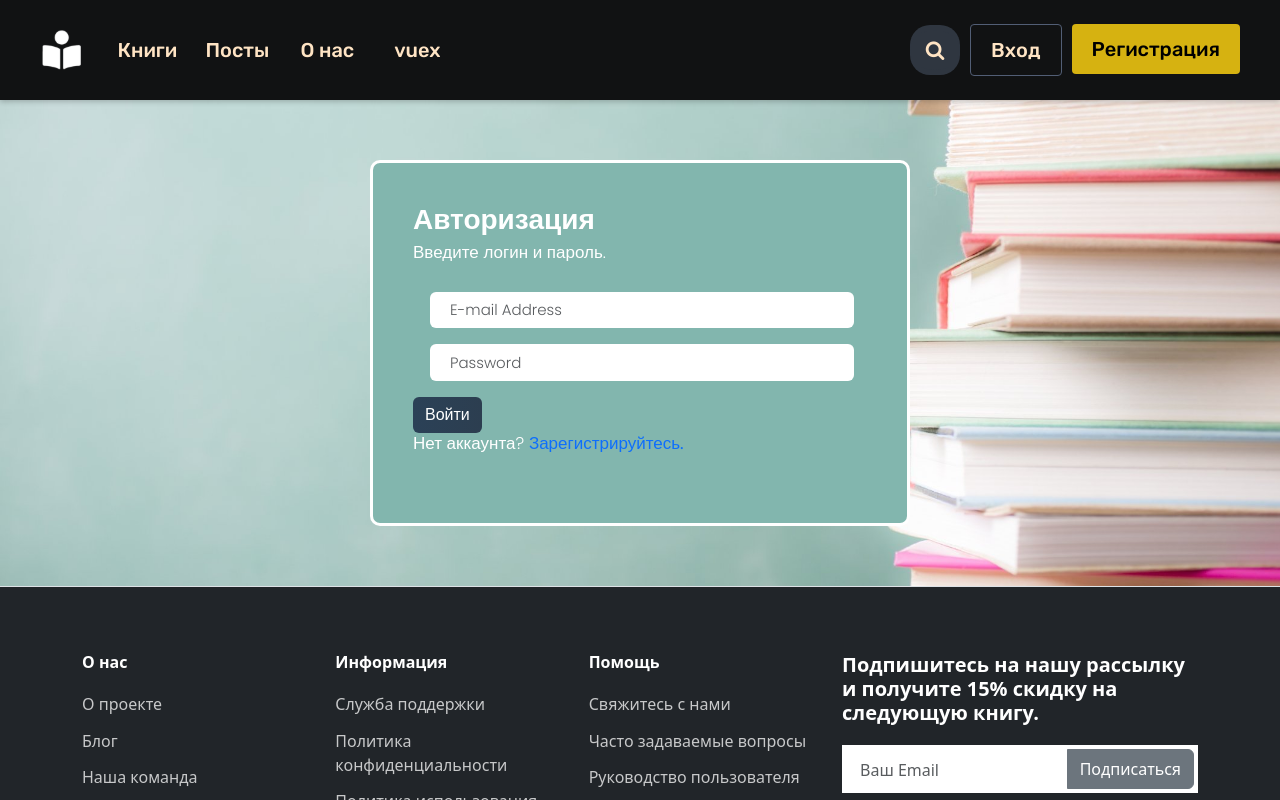
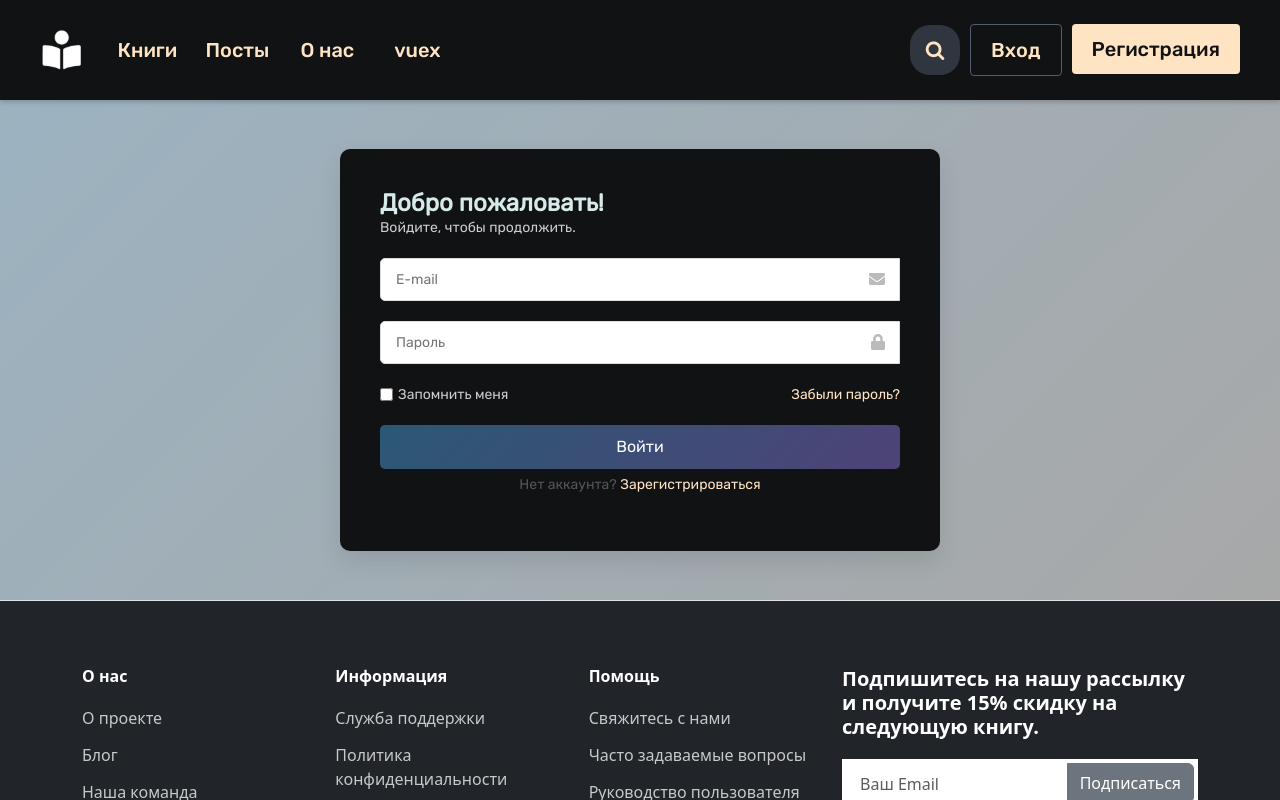
Before and after one commit to NeoSolution1998/Libraria, a Vue app: page /login in a window 1280 px wide. Shown: the top 800 px of the page. Built offline with nearby package versions, Linux system fonts and the light colour scheme.

Commit message:
изменены стили

```diff
--- a/src/assets/css/main.css
+++ b/src/assets/css/main.css
@@ -1,8 +1,13 @@
 :root {
     --dark: #111213;
     --dark-muted: #2f3640;
+    --dark-blue: #2C5572;
+    --blue-hover: #0a4c7c;
+    --green: #06696C;
     --light: #d7eaea;
-    --blue: #acdbdf;    /* Средний аквамариновый, подходит для кнопок или второстепенных акцентов */
+    --light-hover: #cccccc;
+    --blue: #32bbc7;    /* Средний аквамариновый, подходит для кнопок или второстепенных акцентов */
     --beige: #ffe047;     /* Теплый бежевый, может быть основным фоновым цветом */
     --bisque:  bisque;
+    --bisque-hover:  rgb(231, 218, 202);
   }
--- a/src/components/Auth/LoginVue.vue
+++ b/src/components/Auth/LoginVue.vue
@@ -1,50 +1,45 @@
 <template>
-  <div class="form-body">
-    <div class="row">
-      <div class="form-holder">
-        <div class="form-content">
-          <div class="form-items">
-            <h3>Авторизация</h3>
-            <p>Введите логин и пароль.</p>
-            <form class="requires-validation" @submit.prevent="loginUser" novalidate>
-              <div class="col-md-12">
-                <input
-                  class="form-control"
-                  v-model="userData.email"
-                  type="email"
-                  name="email"
-                  placeholder="E-mail Address"
-                  required
-                />
-                <div class="valid-feedback">Email field is valid!</div>
-                <div class="invalid-feedback">Email field cannot be blank!</div>
+  <div class="auth-container">
+    <div class="auth-card">
+      <div class="auth-header">
+        <h3>Добро пожаловать!</h3>
+        <p>Войдите, чтобы продолжить.</p>
+      </div>
+      <form @submit.prevent="loginUser">
+        <div class="input-group">
+          <input v-model="userData.email" class="auth-input" type="email" placeholder="E-mail" required />
+          <div class="input-icon">
+            <i class="fas fa-envelope"></i>
+          </div>
         </div>
 
-              <div class="col-md-12">
-                <input
-                  class="form-control"
-                  v-model="userData.password"
-                  type="password"
-                  name="password"
-                  placeholder="Password"
-                  required
-                />
+        <div class="input-group">
+          <input v-model="userData.password" class="auth-input" type="password" placeholder="Пароль" required />
+          <div class="input-icon">
+            <i class="fas fa-lock"></i>
+          </div>
         </div>
 
-              <div class="form-button mt-3">
-                <button id="submit" type="submit" class="btn btn-primary">Войти</button>
+        <div class="auth-options">
+          <div>
+            <input type="checkbox" id="rememberMe" v-model="rememberMe" />
+            <label for="rememberMe">Запомнить меня</label>
           </div>
+          <a href="#" class="forgot-password">Забыли пароль?</a>
+        </div>
+
+        <button type="submit" class="auth-button">Войти</button>
       </form>
+
+      <div class="auth-footer">
         <p>
-              Нет аккаунта?
-              <router-link to="/registration">Зарегистрируйтесь.</router-link>
+          Нет аккаунта? <a href="/registration">Зарегистрироваться</a>
         </p>
       </div>
     </div>
   </div>
-    </div>
-  </div>
 </template>
+
 <script>
 import axios from "axios";
 import Cookies from "js-cookie";
@@ -63,10 +58,12 @@ export default {
   methods: {
     async loginUser() {
       try {
-        const response = await axios.post("http://127.0.0.1:8000/api/v1/auth/login", {
+        const apiUrl = `${process.env.VUE_APP_API_URL}/api/v1/auth/login`;
+        const response = await axios.post(apiUrl, {
           email: this.userData.email,
           password: this.userData.password,
         });
+        console.log("API URL:", process.env.VUE_APP_API_URL);
 
         console.log("Авторизация успешна", response.data);
 
@@ -84,104 +81,120 @@ export default {
   },
 };
 </script>
+
 <style scoped>
-@import url("https://fonts.googleapis.com/css2?family=Poppins:wght@300;400;500;700;900&display=swap");
 
-*,
-body {
-  font-family: "Poppins", sans-serif;
-  font-weight: 400;
-  -webkit-font-smoothing: antialiased;
-  text-rendering: optimizeLegibility;
-  -moz-osx-font-smoothing: grayscale;
+.auth-container {
+  display: flex;
+  justify-content: center;
+  align-items: center;
+  height: 500px;
+  background: linear-gradient(135deg, #9cb2c0, #a8a8a8);
+  font-family: "Rubik-Regular";
+  padding: 10px;
 }
 
-.form-body {
-  background-image: url("/public/images/main/4.jpg"); /* Замените на путь к вашему изображению */
-  background-size: cover; /* Изображение будет масштабироваться, чтобы полностью покрывать элемент */
-  background-position: center; /* Центрируйте изображение */
-  background-repeat: no-repeat;
-  background-size: 100%; /* Избегайте повторения изображения */
+.auth-card {
+  background: var(--dark);
+  padding: 40px;
+  border-radius: 10px;
+  box-shadow: 0 10px 25px rgba(0, 0, 0, 0.1);
+  width: 100%;
+  max-width: 600px;
 }
-.form-holder {
+
+.auth-header h3 {
+  margin: 0;
+  font-size: 24px;
+  font-weight: 600;
+  color: var(--light);
+}
+
+.auth-header p {
+  font-size: 14px;
+  color: var(--light-hover);
+  margin-bottom: 20px;
+}
+
+.input-group {
+  position: relative;
+  margin-bottom: 20px;
+}
+
+.auth-input {
+  width: 100%;
+  padding: 10px 40px 10px 15px;
+  border: 1px solid #ddd;
+  border-radius: 5px;
+  font-size: 14px;
+  color: #333;
+}
+
+.input-icon {
+  position: absolute;
+  top: 50%;
+  right: 15px;
+  transform: translateY(-50%);
+  color: #bbb;
+}
+
+.auth-options {
   display: flex;
-  flex-direction: column;
+  justify-content: space-between;
+  align-items: center;
+  font-size: 14px;
+  color: var(--light-hover);
+  margin-bottom: 20px;
+}
+.auth-options div {
+  display: flex;
   justify-content: center;
   align-items: center;
-  text-align: center;
-  min-height: 100px;
 }
 
-.form-holder .form-content {
-  position: relative;
-  text-align: center;
-  display: -webkit-box;
-  display: -moz-box;
-  display: -ms-flexbox;
-  display: -webkit-flex;
-  display: flex;
-  -webkit-justify-content: center;
-  justify-content: center;
-  -webkit-align-items: center;
-  align-items: center;
-  padding: 60px;
+.auth-options div label{
+  margin: 0%;
+  padding-left: 5px;
+}
+.auth-options a {
+  color: var(--bisque);
+  text-decoration: none;
 }
 
-.form-content .form-items {
-  background-color: rgb(130, 182, 174);
-  border: 3px solid #fff;
-  padding: 40px;
-  display: inline-block;
-  width: 100%;
-  min-width: 540px;
-  -webkit-border-radius: 10px;
-  -moz-border-radius: 10px;
-  border-radius: 10px;
-  text-align: left;
-  -webkit-transition: all 0.4s ease;
-  transition: all 0.4s ease;
+.auth-options a:hover {
+  text-decoration: underline;
 }
 
-.form-content h3 {
+.auth-button {
+  width: 100%;
+  padding: 10px;
+  background: linear-gradient(135deg, #2b5876, #4e4376);
+  background: var();
   color: #fff;
-  text-align: left;
-  font-size: 28px;
-  font-weight: 600;
-  margin-bottom: 5px;
+  border: none;
+  border-radius: 5px;
+  font-size: 16px;
+  cursor: pointer;
+  transition: background 0.3s ease;
 }
 
-.form-content p {
-  color: #fff;
-  text-align: left;
-  font-size: 17px;
-  font-weight: 300;
-  line-height: 20px;
-  margin-bottom: 30px;
+.auth-button:hover {
+  background: linear-gradient(135deg, #4e4376, #2b5876);
 }
 
-.form-content input[type="text"],
-.form-content input[type="password"],
-.form-content input[type="email"],
-.form-content select {
-  width: 100%;
-  padding: 9px 20px;
-  text-align: left;
-  border: 0;
-  outline: 0;
-  border-radius: 6px;
-  background-color: #fff;
-  font-size: 15px;
-  font-weight: 300;
-  color: #8d8d8d;
-  -webkit-transition: all 0.3s ease;
-  transition: all 0.3s ease;
-  margin-top: 16px;
+.auth-footer {
+  text-align: center;
+  font-size: 14px;
+  color: #555;
+  margin-top: 5px;
 }
 
-.btn-primary {
-  background: linear-gradient(to left, #2c3e50, #2b4157);
-  outline: none;
-  border: 0px;
-  box-shadow: none;
+.auth-footer a {
+  color: var(--bisque);
+  text-decoration: none;
+}
+
+.auth-footer a:hover {
+  text-decoration: underline;
 }
 </style>
--- a/src/components/Auth/RegistrationVue.vue
+++ b/src/components/Auth/RegistrationVue.vue
@@ -1,72 +1,47 @@
 <template>
-  <div class="form-body">
-    <div class="row">
-      <div class="form-holder">
-        <div class="form-content">
-          <div class="form-items">
-            <h3>Регистрация</h3>
-            <p>Начинай читать сегодня.</p>
+  <div class="auth-body">
+    <div class="auth-container">
+      <div class="auth-content">
+        <div class="auth-card">
+          <h3 class="auth-title">Регистрация</h3>
+          <p class="auth-subtitle">Начинай читать сегодня.</p>
           <form @submit.prevent="registerUser">
-              <div class="col-md-12">
-                <input
-                  v-model="userData.name"
-                  class="form-control"
-                  type="text"
-                  name="name"
-                  placeholder="Введите полное имя"
-                  required
-                />
-                <div class="invalid-feedback">Поле является обязательным!</div>
+            <div class="auth-input-group" :class="{ 'has-error': errors.name }">
+              <input v-model="userData.name" class="auth-input" type="text" name="name"
+                placeholder="Введите полное имя" />
+              <div v-if="errors.name" class="auth-error">{{ errors.name }}</div>
             </div>
 
-              <div class="col-md-12">
-                <input
-                  v-model="userData.email"
-                  class="form-control"
-                  type="email"
-                  name="email"
-                  placeholder="E-mail Address"
-                  required
-                />
-                <div class="invalid-feedback">Email field cannot be blank!</div>
+            <div class="auth-input-group" :class="{ 'has-error': errors.email }">
+              <input v-model="userData.email" class="auth-input" type="email" name="email"
+                placeholder="E-mail Address" />
+              <div v-if="errors.email" class="auth-error">{{ errors.email }}</div>
             </div>
 
-              <div class="col-md-12">
-                <input
-                  v-model="userData.password"
-                  class="form-control"
-                  type="password"
-                  name="password"
-                  placeholder="Введите пароль"
-                  required
-                />
-                <div class="invalid-feedback">Password field cannot be blank!</div>
+            <div class="auth-input-group" :class="{ 'has-error': errors.password }">
+              <input v-model="userData.password" class="auth-input" type="password" name="password"
+                placeholder="Введите пароль" />
+              <div v-if="errors.password" class="auth-error">{{ errors.password }}</div>
             </div>
 
-              <div class="form-check">
-                <input
-                  class="form-check-input"
-                  type="checkbox"
-                  value=""
-                  id="invalidCheck"
-                  required
-                />
-                <label class="form-check-label">Даю согласие на обработку данных</label>
-                <div class="invalid-feedback">
-                  Please confirm that the entered data are all correct!
-                </div>
+            <div class="auth-checkbox">
+              <input class="auth-checkbox-input" type="checkbox" v-model="consent" id="invalidCheck" />
+              <label for="invalidCheck" class="auth-checkbox-label">
+                Даю согласие на обработку данных
+              </label>
+              <div v-if="errors.consent" class="auth-error">{{ errors.consent }}</div>
             </div>
 
-              <div class="form-button mt-3">
-                <button type="submit" class="btn btn-primary">Зарегистрироваться</button>
+            <div class="auth-button-container">
+              <button type="submit" class="auth-button">Зарегистрироваться</button>
             </div>
           </form>
         </div>
       </div>
     </div>
   </div>
-  </div>
 </template>
+
 
 <script>
 import axios from "axios";
@@ -81,23 +56,45 @@ export default {
         email: "",
         password: "",
       },
+      consent: false,
+      errors: {}, // Для хранения ошибок
     };
   },
   methods: {
+    validateForm() {
+      this.errors = {}; // Сброс ошибок
+
+      if (!this.userData.name.trim()) {
+        this.errors.name = "Поле является обязательным!";
+      }
+      if (!this.userData.email.trim()) {
+        this.errors.email = "Email field cannot be blank!";
+      } else if (!/\S+@\S+\.\S+/.test(this.userData.email)) {
+        this.errors.email = "Введите корректный email!";
+      }
+      if (!this.userData.password.trim()) {
+        this.errors.password = "Password field cannot be blank!";
+      } else if (this.userData.password.length < 6) {
+        this.errors.password = "Пароль должен содержать не менее 6 символов!";
+      }
+      if (!this.consent) {
+        this.errors.consent = "Вы должны согласиться на обработку данных!";
+      }
+
+      // Возвращает true, если ошибок нет
+      return Object.keys(this.errors).length === 0;
+    },
     async registerUser() {
+      if (!this.validateForm()) {
+        return; // Прерываем отправку, если есть ошибки
+      }
+
       try {
-        console.log(
-          "Данные, введенные пользователем, перед отправкой запроса:",
-          this.userData
-        );
         const response = await axios.post(
-          "http://127.0.0.1:8000/api/v1/auth/register",
+          "http://45.131.40.15/api/v1/auth/register",
           this.userData,
           {
-            headers: {
-              "Content-Type": "application/json", // пример заголовка
-              // Другие заголовки, если необходимо
-            },
+            headers: { "Content-Type": "application/json" },
           }
         );
         const token = response.data.success.token;
@@ -105,7 +102,10 @@ export default {
         const prevPageUrl = localStorage.getItem("prevPageUrl");
         this.$router.push(prevPageUrl || "/");
       } catch (error) {
-        console.error("Ошибка регистрации", error.response.data);
+        console.error("Ошибка регистрации", error.response?.data);
+        if (error.response?.data?.errors) {
+          this.errors = error.response.data.errors;
+        }
       }
     },
   },
@@ -113,103 +113,109 @@ export default {
 </script>
 
 <style scoped>
-@import url("https://fonts.googleapis.com/css2?family=Poppins:wght@300;400;500;700;900&display=swap");
-
-*,
-body {
-  font-family: "Poppins", sans-serif;
-  font-weight: 400;
-  -webkit-font-smoothing: antialiased;
-  text-rendering: optimizeLegibility;
-  -moz-osx-font-smoothing: grayscale;
+.auth-body {
+  display: flex;
+  justify-content: center;
+  align-items: center;
+  height: 500px;
+  background: linear-gradient(to right, #3d3f64, #bcbed8);
+  font-family: "Rubik-Regular";
 }
 
-.form-body {
-  background-image: url("/public/images/main/4.jpg"); /* Замените на путь к вашему изображению */
-  background-size: cover; /* Изображение будет масштабироваться, чтобы полностью покрывать элемент */
-  background-position: center; /* Центрируйте изображение */
-  background-repeat: no-repeat;
-  background-size: 100%; /* Избегайте повторения изображения */
-}
-.form-holder {
-  display: flex;
-  flex-direction: column;
-  justify-content: center;
-  align-items: center;
-  text-align: center;
-  min-height: 100px;
+.auth-container {
+  max-width: 600px;
+  width: 100%;
+  padding: 20px;
 }
 
-.form-holder .form-content {
-  position: relative;
-  text-align: center;
-  display: -webkit-box;
-  display: -moz-box;
-  display: -ms-flexbox;
-  display: -webkit-flex;
-  display: flex;
-  -webkit-justify-content: center;
-  justify-content: center;
-  -webkit-align-items: center;
-  align-items: center;
-  padding: 60px;
+.auth-content {
+  background: #ffffff;
+  border-radius: 10px;
+  padding: 30px;
+  box-shadow: 0 4px 10px rgba(0, 0, 0, 0.2);
 }
 
-.form-content .form-items {
-  background-color: rgb(130, 182, 174);
-  border: 3px solid #fff;
-  padding: 40px;
-  display: inline-block;
-  width: 100%;
-  min-width: 540px;
-  -webkit-border-radius: 10px;
-  -moz-border-radius: 10px;
-  border-radius: 10px;
-  text-align: left;
-  -webkit-transition: all 0.4s ease;
-  transition: all 0.4s ease;
+.auth-card {
+  text-align: center;
 }
 
-.form-content h3 {
-  color: #fff;
-  text-align: left;
-  font-size: 28px;
+.auth-title {
+  font-size: 24px;
   font-weight: 600;
-  margin-bottom: 5px;
+  margin-bottom: 10px;
+  color: #333;
 }
 
-.form-content p {
-  color: #fff;
-  text-align: left;
-  font-size: 17px;
-  font-weight: 300;
-  line-height: 20px;
-  margin-bottom: 30px;
+.auth-subtitle {
+  font-size: 16px;
+  color: #666;
+  margin-bottom: 20px;
 }
 
-.form-content input[type="text"],
-.form-content input[type="password"],
-.form-content input[type="email"],
-.form-content select {
-  width: 100%;
-  padding: 9px 20px;
+.auth-input-group {
+  margin-bottom: 20px;
   text-align: left;
-  border: 0;
-  outline: 0;
-  border-radius: 6px;
-  background-color: #fff;
-  font-size: 15px;
-  font-weight: 300;
-  color: #8d8d8d;
-  -webkit-transition: all 0.3s ease;
-  transition: all 0.3s ease;
-  margin-top: 16px;
 }
 
-.btn-primary {
-  background: linear-gradient(to left, #2c3e50, #2b4157);
+.auth-input {
+  width: 100%;
+  padding: 10px;
+  border: 1px solid #ccc;
+  border-radius: 5px;
+  font-size: 14px;
+  color: #333;
+}
+
+.auth-input:focus {
+  border-color: #4e54c8;
   outline: none;
-  border: 0px;
-  box-shadow: none;
+}
+
+.auth-error {
+  color: #d9534f;
+  font-size: 12px;
+  margin-top: 5px;
+}
+
+.auth-checkbox {
+  display: flex;
+  align-items: center;
+  margin-bottom: 20px;
+}
+.auth-checkbox-input {
+  margin-right: 10px;
+}
+
+.auth-checkbox-label {
+  font-size: 14px;
+  color: #333;
+  margin: 0;
+}
+
+.auth-button-container {
+  text-align: center;
+}
+
+.auth-button {
+  background: linear-gradient(135deg, #2b5876, #4e4376);
+  border: none;
+  color: #fff;
+  padding: 10px 20px;
+  font-size: 16px;
+  border-radius: 5px;
+  cursor: pointer;
+  transition: background 0.3s;
+}
+
+.auth-button:hover {
+  background: linear-gradient(135deg, #4e4376, #2b5876);
+}
+
+.auth-input-group.has-error .auth-input {
+  border-color: #d9534f;
+}
+
+.auth-input-group.has-error .auth-error {
+  color: #d9534f;
 }
 </style>
--- a/src/components/Header/AuthButtons.vue
+++ b/src/components/Header/AuthButtons.vue
@@ -56,15 +56,15 @@ export default {
 }
 
 .register-button {
-  background-color: #d6b211;
-  color: #000000;
+  background-color: var(--bisque);
+  color:var(--dark);
   border: none;
   font-size: 20px;
   font-family: "Rubik-Medium";
 }
 
 .register-button:hover {
-  background-color: var(--bisque);
+  background-color:  var(--bisque-hover)
 
 }
 
--- a/src/pages/MainPage.vue
+++ b/src/pages/MainPage.vue
@@ -96,6 +96,9 @@ export default {
 </script>
 
 <style scoped>
+.container{
+ padding-top : 60px;
+}
 /* Стили для обложки книги */
 
 .book-cover {
--- a/src/store/Header/headerModule.js
+++ b/src/store/Header/headerModule.js
@@ -42,8 +42,10 @@ export const headerModule = {
     },
     async logout({ commit, state, rootState }) {
       try {
+
+
         const authToken = Cookies.get("auth_token");
-
+        console.log('token true',authToken);
         if (!authToken) {
           console.error("Токен аутентификации не найден");
           return;
--- a/src/store/index.js
+++ b/src/store/index.js
@@ -9,7 +9,7 @@ import { headerModule } from "./Header/headerModule";
 
 export default createStore({
     state: {
-        domain: "http://45.131.40.15"
+        domain: process.env.VUE_APP_API_URL,
     },
     modules: {
         posts: postsModule,
```
Also changed, not shown: src/components/HeaderVue copy.vue (deleted, +0 -161 lines), 2 other files (tests, documents, lock files or other folders). Lines whose indentation alone changed are shown as unchanged.
